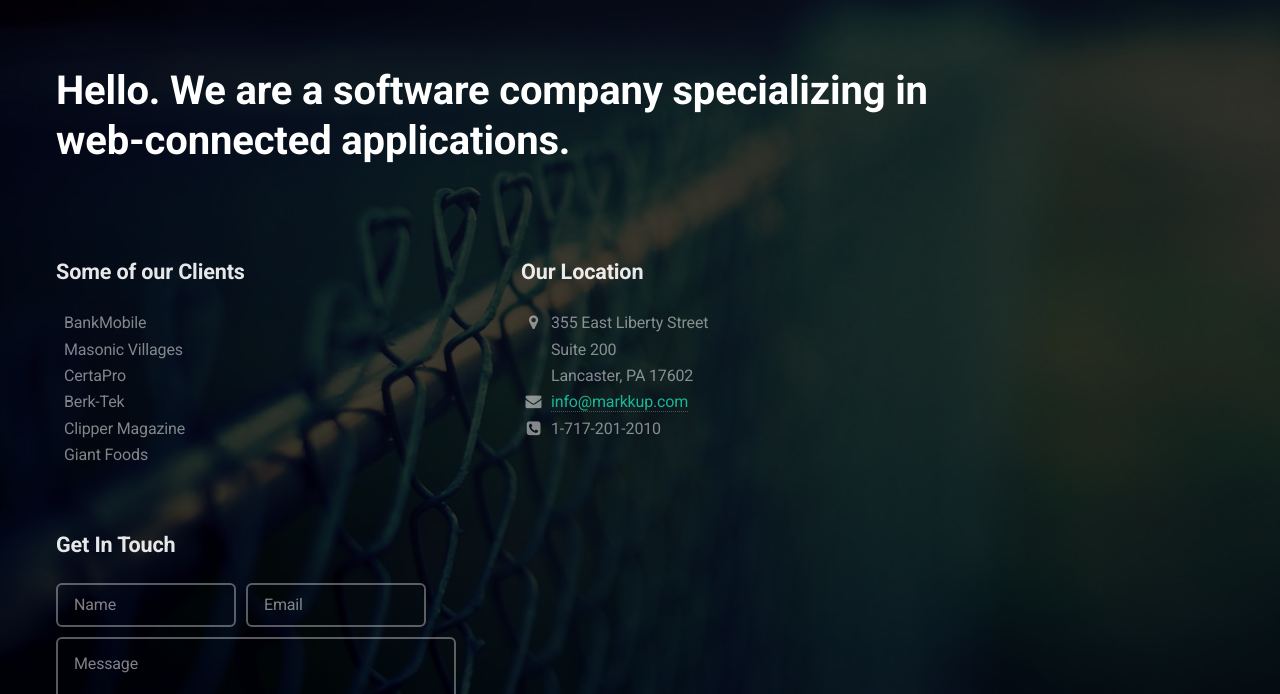
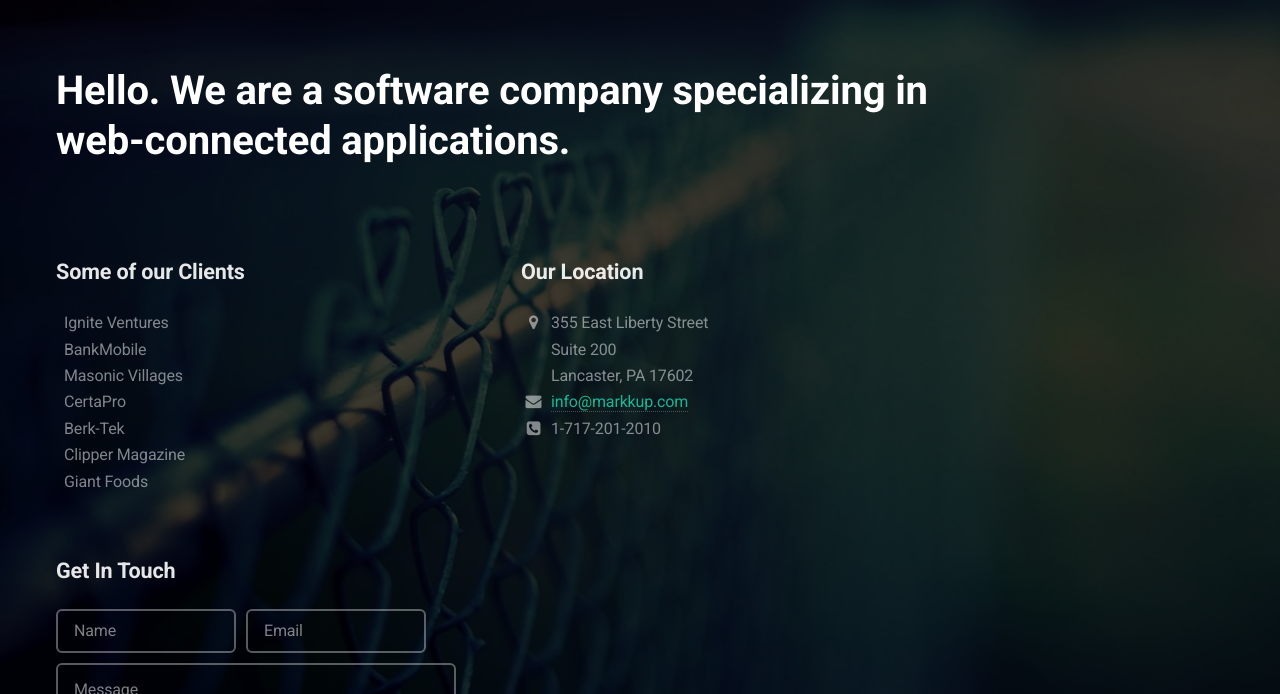
Before and after one commit to markkup/markkup.github.io, a plain HTML site: page index.html in a window 1280 px wide. Shown: the part 106-800 px from the top of the page. Drawn offline with nearby package versions, Linux system fonts and the light colour scheme.

Commit message:
added ignite client

```diff
--- a/index.html
+++ b/index.html
@@ -18,6 +18,7 @@
 				<div class="col-sm-6">
 					<h3>Some of our Clients</h3>
 					<ul class="clients">
+						<li>Ignite Ventures</li>
 						<li>BankMobile</li>
 						<li>Masonic Villages</li>
 						<li>CertaPro</li>
```
